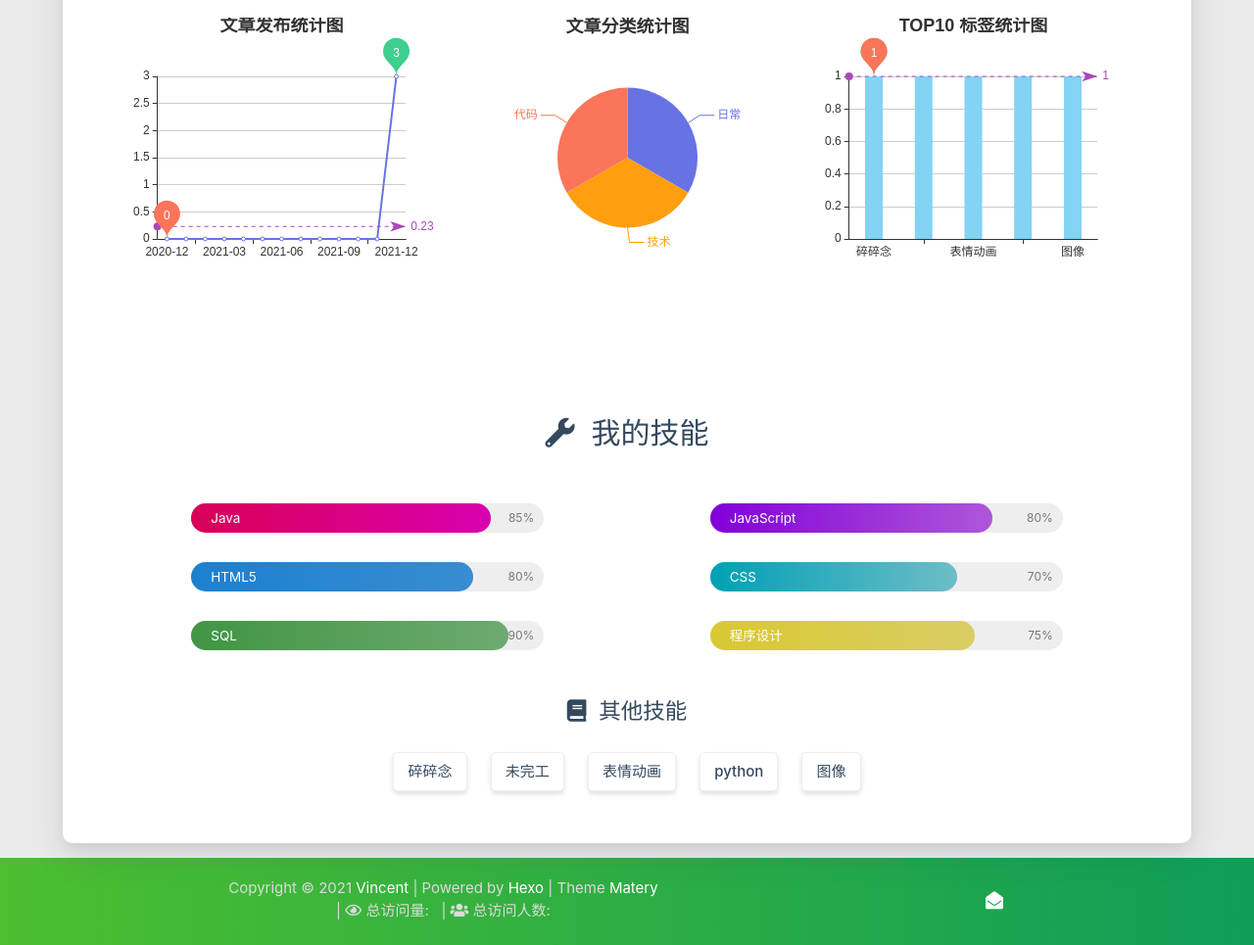
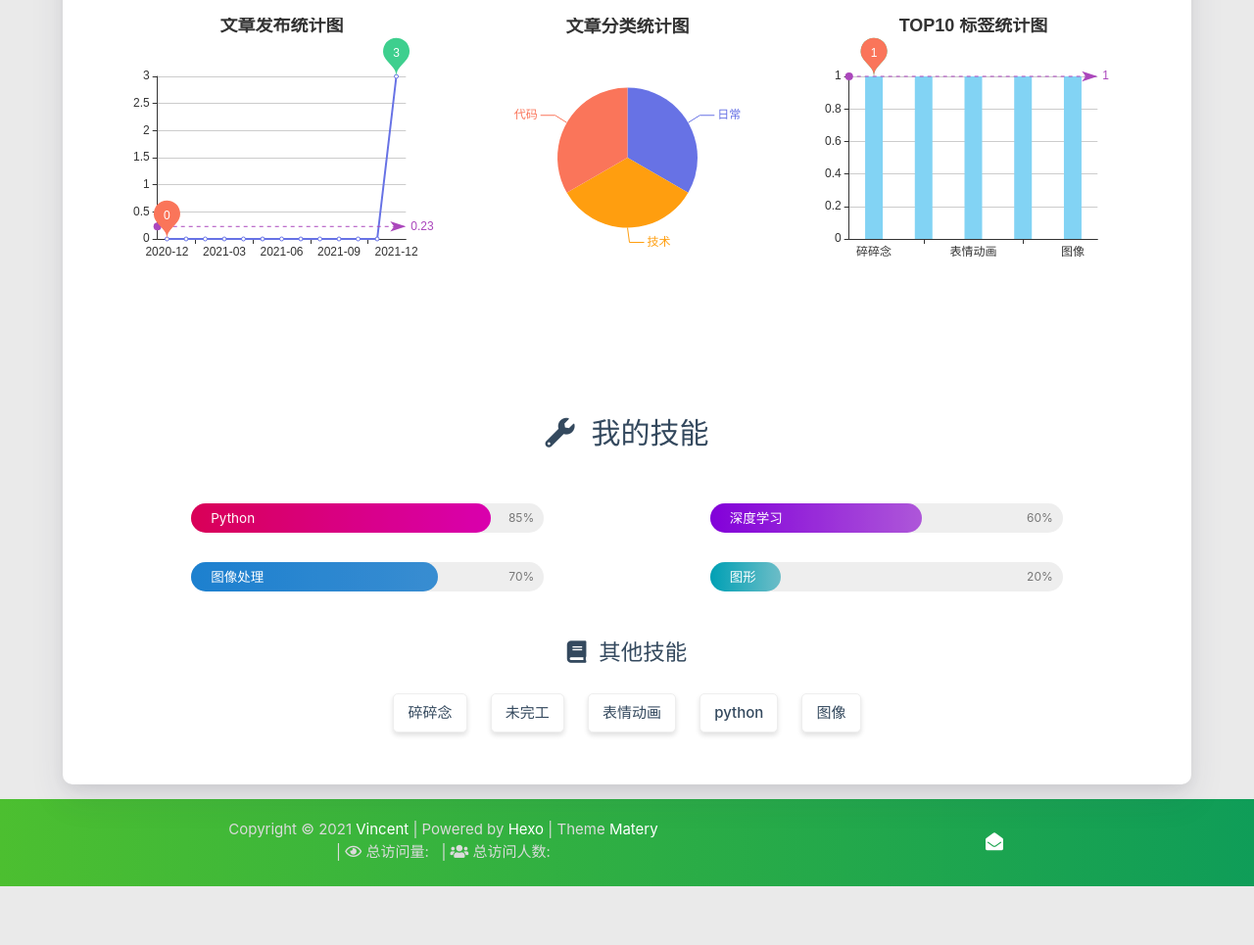
Before and after one commit to vincent-gog/vincentgog.github.io, a plain HTML site: page about/index.html in a window 1280 px wide. Shown: the part 918-1883 px from the top of the page at 98% size. After the commit the page ends 1823 px from the top, so only its background shows below. Drawn offline with Linux system fonts and the light colour scheme; some packages are replaced by stand-ins of ours; a script that the page names is missing.

Commit message:
Site updated: 2021-12-23 11:31:14

```diff
--- a/about/index.html
+++ b/about/index.html
@@ -556,7 +556,7 @@
             <div class="skillbar">
                 <div class="skillbar-title"
                      style="background: linear-gradient(to right, #FF0066 0%, #FF00CC 100%); width: 85%">
-                    <span>Java</span>
+                    <span>Python</span>
                 </div>
                 <div class="skill-bar-percent">85%</div>
             </div>
@@ -566,10 +566,10 @@
         <div class="col s12 m6 l6" data-aos="fade-up">
             <div class="skillbar">
                 <div class="skillbar-title"
-                     style="background: linear-gradient(to right, #9900FF 0%, #CC66FF 100%); width: 80%">
-                    <span>JavaScript</span>
+                     style="background: linear-gradient(to right, #9900FF 0%, #CC66FF 100%); width: 60%">
+                    <span>深度学习</span>
                 </div>
-                <div class="skill-bar-percent">80%</div>
+                <div class="skill-bar-percent">60%</div>
             </div>
         </div>
 
@@ -577,19 +577,8 @@
         <div class="col s12 m6 l6" data-aos="fade-up">
             <div class="skillbar">
                 <div class="skillbar-title"
-                     style="background: linear-gradient(to right, #2196F3 0%, #42A5F5 100%); width: 80%">
-                    <span>HTML5</span>
-                </div>
-                <div class="skill-bar-percent">80%</div>
-            </div>
-        </div>
-
-
-        <div class="col s12 m6 l6" data-aos="fade-up">
-            <div class="skillbar">
-                <div class="skillbar-title"
-                     style="background: linear-gradient(to right, #00BCD4 0%, #80DEEA 100%); width: 70%">
-                    <span>CSS</span>
+                     style="background: linear-gradient(to right, #2196F3 0%, #42A5F5 100%); width: 70%">
+                    <span>图像处理</span>
                 </div>
                 <div class="skill-bar-percent">70%</div>
             </div>
@@ -599,21 +588,10 @@
         <div class="col s12 m6 l6" data-aos="fade-up">
             <div class="skillbar">
                 <div class="skillbar-title"
-                     style="background: linear-gradient(to right, #4CAF50 0%, #81C784 100%); width: 90%">
-                    <span>SQL</span>
+                     style="background: linear-gradient(to right, #00BCD4 0%, #80DEEA 100%); width: 20%">
+                    <span>图形学</span>
                 </div>
-                <div class="skill-bar-percent">90%</div>
-            </div>
-        </div>
-
-
-        <div class="col s12 m6 l6" data-aos="fade-up">
-            <div class="skillbar">
-                <div class="skillbar-title"
-                     style="background: linear-gradient(to right, #FFEB3B 0%, #FFF176 100%); width: 75%">
-                    <span>程序设计</span>
-                </div>
-                <div class="skill-bar-percent">75%</div>
+                <div class="skill-bar-percent">20%</div>
             </div>
         </div>
 
```
